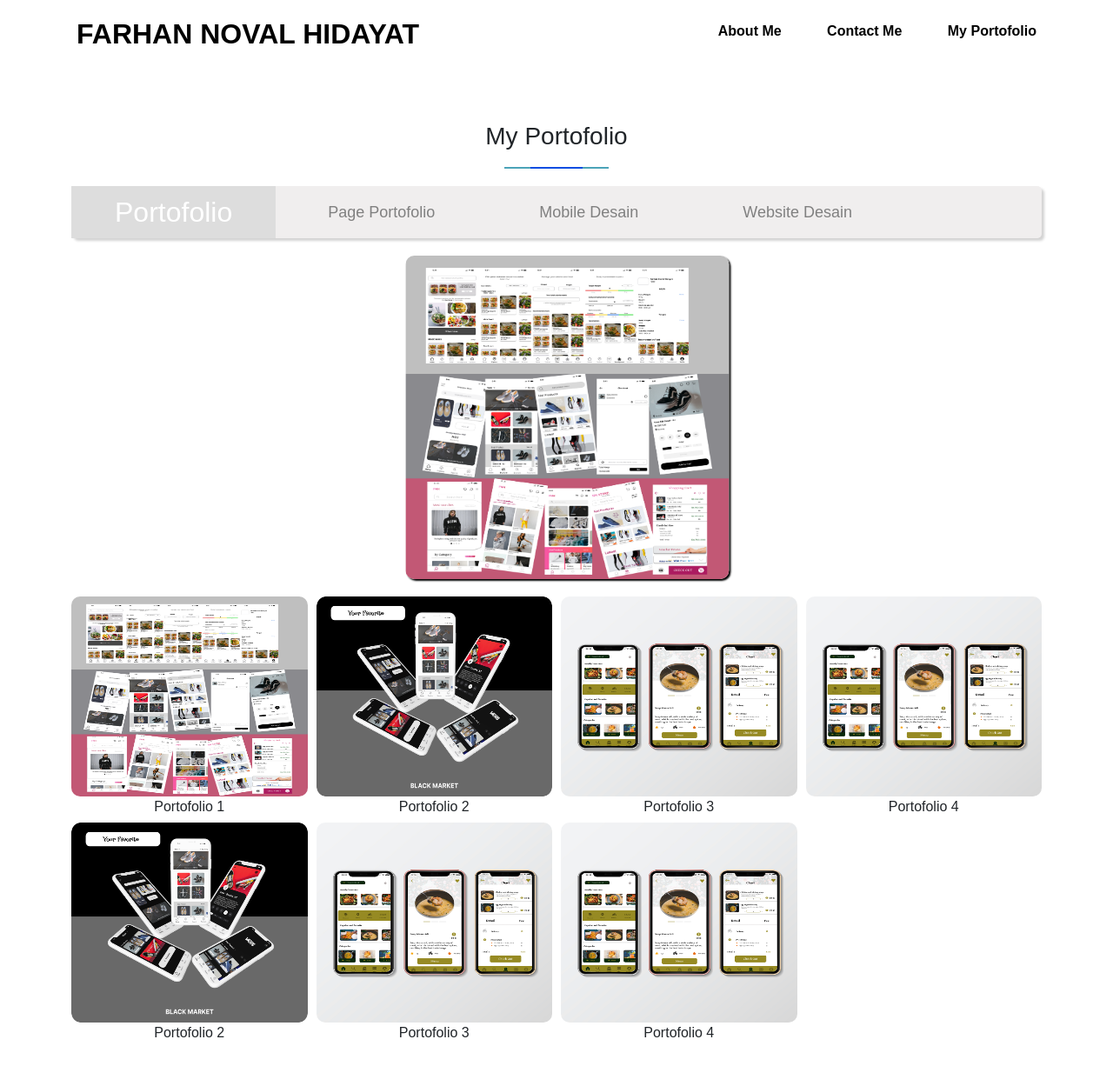
After one commit to Farhannovaal/farhannovaal, a PHP site: page /porto.html in a window 1280 px wide. The commit adds this page. Shown: the whole page at 87% size. Run offline with PHP 8.4, Linux system fonts and the light colour scheme.

Commit message:
tambahan porto

```diff
--- a/css.css
+++ b/css.css
@@ -123,10 +123,6 @@ body{
             font-family: sans-serif;
         }
 
-        .banner-left{
-            padding-left:50px
-        }
-
         section h3 {
             padding-bottom:20px;
             text-align:center;
@@ -223,7 +219,7 @@ body{
             font-size: 25px;
             font-weight: normal;
             display: flex;
-            background-color: rgb(240, 238, 238)240, 238, 238);
+            background-color: rgb(240, 238, 238);
             align-items: center;
             border-radius: 5px;
             box-shadow: 3px 3px 3px lightgray;
@@ -269,6 +265,23 @@ body{
             border-radius: 10px;
         }
 
+
+        /* punya portofoolio  */
+
+        .pic-2{
+            position: relative;
+            height: 230px;
+            text-align: center;
+        }
+        .pic-2 img{
+            width: 100%;
+            height: 100%;
+            border-radius: 10px;
+        }
+
+
+        /* SAMPE SINI */
+/*
         .pic::before{
             content: "PORTOFOLIO";
             position: absolute;
@@ -300,7 +313,7 @@ body{
         .pic:hover::before{
             margin-top: 0;
             opacity: 1;
-        }
+        } */
 
 
 
@@ -431,6 +444,8 @@ body{
                 margin-left: 40%;
             }.intro-about{
                 margin-top: 50px;
+            }.navbar-porto{
+                display: none;
             }
             }
             @media (max-width: 992px){
--- a/index.html
+++ b/index.html
@@ -31,7 +31,7 @@
             <ul>
                 <li><a href="about.html"> About Me </a></li>
                 <li><a href="#Contact"> Contact Me </a></li>
-                <li> <a href="#portofolio"> My Portofolio </a></li>
+                <li> <a href="porto.html"> My Portofolio </a></li>
             </ul>
 
         <label for="test" class="mobile"> <i class="fa-solid fa-bars fa-2x"></i></label>
@@ -73,9 +73,9 @@
             <label for="check2"> Mobile Desain</label>
             <label for="check3"> Website Desain</label>
         </div>
-            <!-- <div class="col-ls-12 col-lg-12 col-sm-12">
+            <div class="col-ls-12 col-lg-12 col-sm-12">
                 <img src="img/9.png" class="jumbo">
-            </div> -->
+            </div>
             <div class="container-gambar">
                 <div class="pic">
                         <img src="img/9.png" class="thumb">
--- /dev/null
+++ b/porto.html
@@ -0,0 +1,80 @@
+<!DOCTYPE html>
+<html lang="en">
+<head>
+    <meta charset="UTF-8">
+    <meta http-equiv="X-UA-Compatible" content="IE=edge">
+    <meta name="viewport" content="width=device-width, initial-scale=1.0">
+    <link href="https://cdnjs.cloudflare.com/ajax/libs/font-awesome/6.2.0/css/all.min.css" rel="stylesheet" type="text/css">
+    <!-- CSS only -->
+<link href="https://cdn.jsdelivr.net/npm/bootstrap@5.2.1/dist/css/bootstrap.min.css" rel="stylesheet" integrity="sha384-iYQeCzEYFbKjA/T2uDLTpkwGzCiq6soy8tYaI1GyVh/UjpbCx/TYkiZhlZB6+fzT" crossorigin="anonymous">
+    <link href="css.css" rel="stylesheet" type="text/css" >
+    <title> Portofolio </title>
+</head>
+<body>
+    <header>
+        <div class="header-con">
+            <h2><a href=""> Farhan Noval Hidayat </a> </h2>
+            <ul>
+                <li><a href="about.html"> About Me </a></li>
+                <li><a href="#Contact"> Contact Me </a></li>
+                <li> <a href="porto.html"> My Portofolio </a></li>
+            </ul>
+
+        <label for="test" class="mobile"> <i class="fa-solid fa-bars fa-2x"></i></label>
+
+        </div>
+    </header>
+
+
+    <section id="portofolio">
+
+    <h3> My Portofolio </h3>
+        <div class="navbar-porto">
+            <h2> Portofolio </h2>
+            <label for="check1"> Page Portofolio</label>
+            <label for="check2"> Mobile Desain</label>
+            <label for="check3"> Website Desain</label>
+        </div>
+    <div class="col-ls-12 col-lg-12 col-sm-12">
+        <img src="img/9.png" class="jumbo">
+    </div>
+    <div class="container-gambar">
+        <div class="pic-2">
+                <img src="img/9.png" class="thumb">
+                <span> Portofolio 1 </spam>
+        </div>
+        <div class="pic-2">
+                <img src="img/BLACKMARKET.png" class="thumb">
+                <span> Portofolio 2 </spam>
+        </div>
+        <div class="pic-2">
+               <img src="img/8.png" class="thumb">
+                <span> Portofolio 3 </spam>
+
+        </div>
+        <div class="pic-2">
+                <img src="img/8.png" class="thumb">
+                <span> Portofolio 4 </spam>
+        </div>
+        <div class="pic-2">
+                <img src="img/BLACKMARKET.png" class="thumb">
+                <span> Portofolio 2 </spam>
+        </div>
+        <div class="pic-2">
+               <img src="img/8.png" class="thumb">
+                <span> Portofolio 3 </spam>
+
+        </div>
+        <div class="pic-2">
+                <img src="img/8.png" class="thumb">
+                <span> Portofolio 4 </spam>
+        </div>
+</div>
+
+</section>
+
+
+
+<script src="edit.js"></script>
+</body>
+</html>
```
